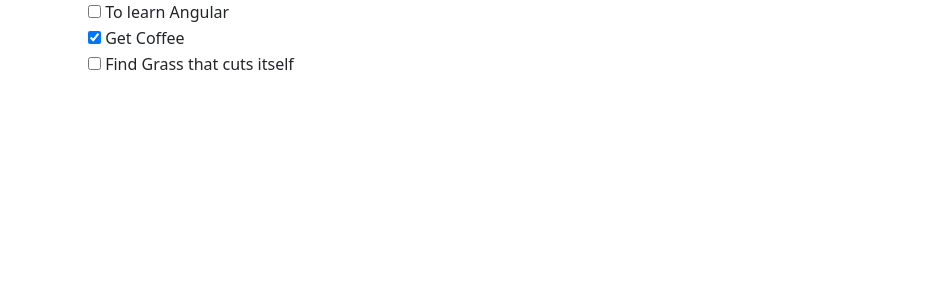
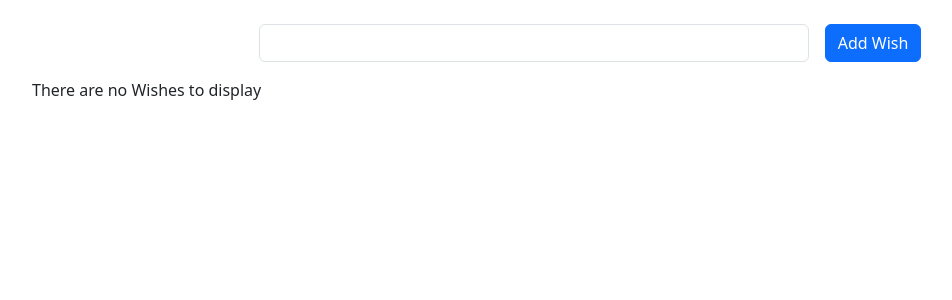
Before and after one commit to J-R77-stack/angular-wishlist, an Angular app: page / in a window 1280 px wide. Shown: the top 300 px of the page, without its empty margins (50-1002 px from the left). Built offline with nearby package versions, Linux system fonts and the light colour scheme.

Commit message:
create form and logic to add items to list in app component

```diff
--- a/src/app/app.component.html
+++ b/src/app/app.component.html
@@ -1,4 +1,25 @@
 <div class="container">
+  <form class="row mt-3 gx-3 gy-2 align-items-center justify-content-center">
+    <div class="col-sm-6">
+      <label class="visually-hidden" for="specificSizeInputName">Wish</label>
+      <input
+        type="text"
+        name="new-wish-text"
+        class="form-control"
+        [(ngModel)]="newWishText"
+      />
+    </div>
+    <div class="col-auto">
+      <button
+        type="submit"
+        class="btn btn-primary"
+        (click)="$event.preventDefault(); addNewWish()"
+      >
+        Add Wish
+      </button>
+    </div>
+  </form>
+  <div class="row mt-3">
     <div *ngIf="items.length === 0; else showItems">
       There are no Wishes to display
     </div>
@@ -22,3 +43,4 @@
       </ul>
     </ng-template>
   </div>
+</div>
--- a/src/app/app.component.ts
+++ b/src/app/app.component.ts
@@ -8,11 +8,19 @@
 })
 export class AppComponent {
   items: WishItem[] = [
-    new WishItem('To learn Angular'),
-    new WishItem('Get Coffee', true),
-    new WishItem('Find Grass that cuts itself'),
+    // new WishItem('To learn Angular'),
+    // new WishItem('Get Coffee', true),
+    // new WishItem('Find Grass that cuts itself'),
   ];
+
+  newWishText = '';
+
   title = 'wishlist';
+
+  addNewWish() {
+    this.items.push(new WishItem(this.newWishText));
+    this.newWishText = '';
+  }
 
   toggleItem(item: WishItem) {
     item.isComplete = !item.isComplete;
```
Also changed, not shown: src/app/app.module.ts (+5 -9 lines). Lines whose indentation alone changed are shown as unchanged.
